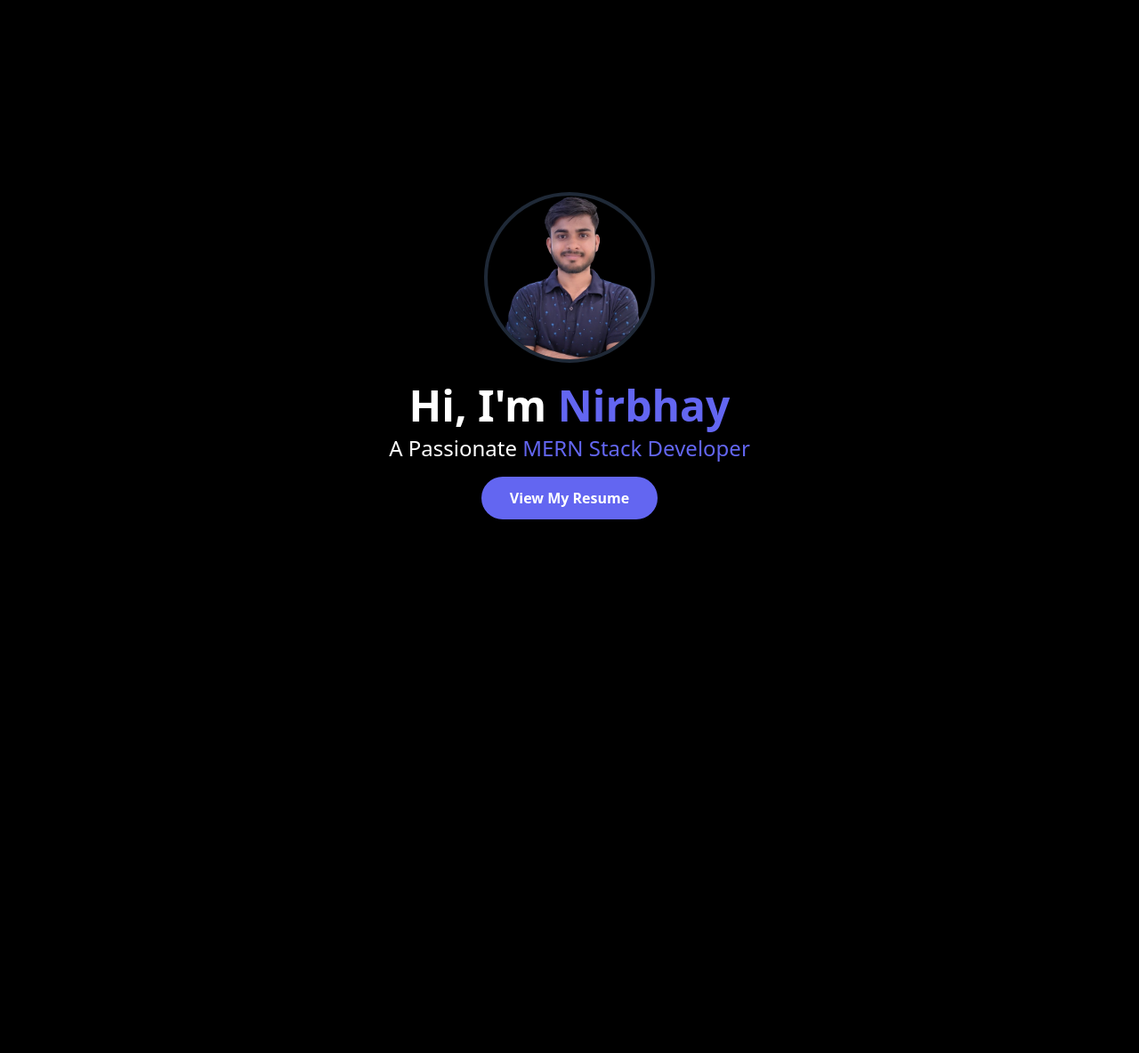
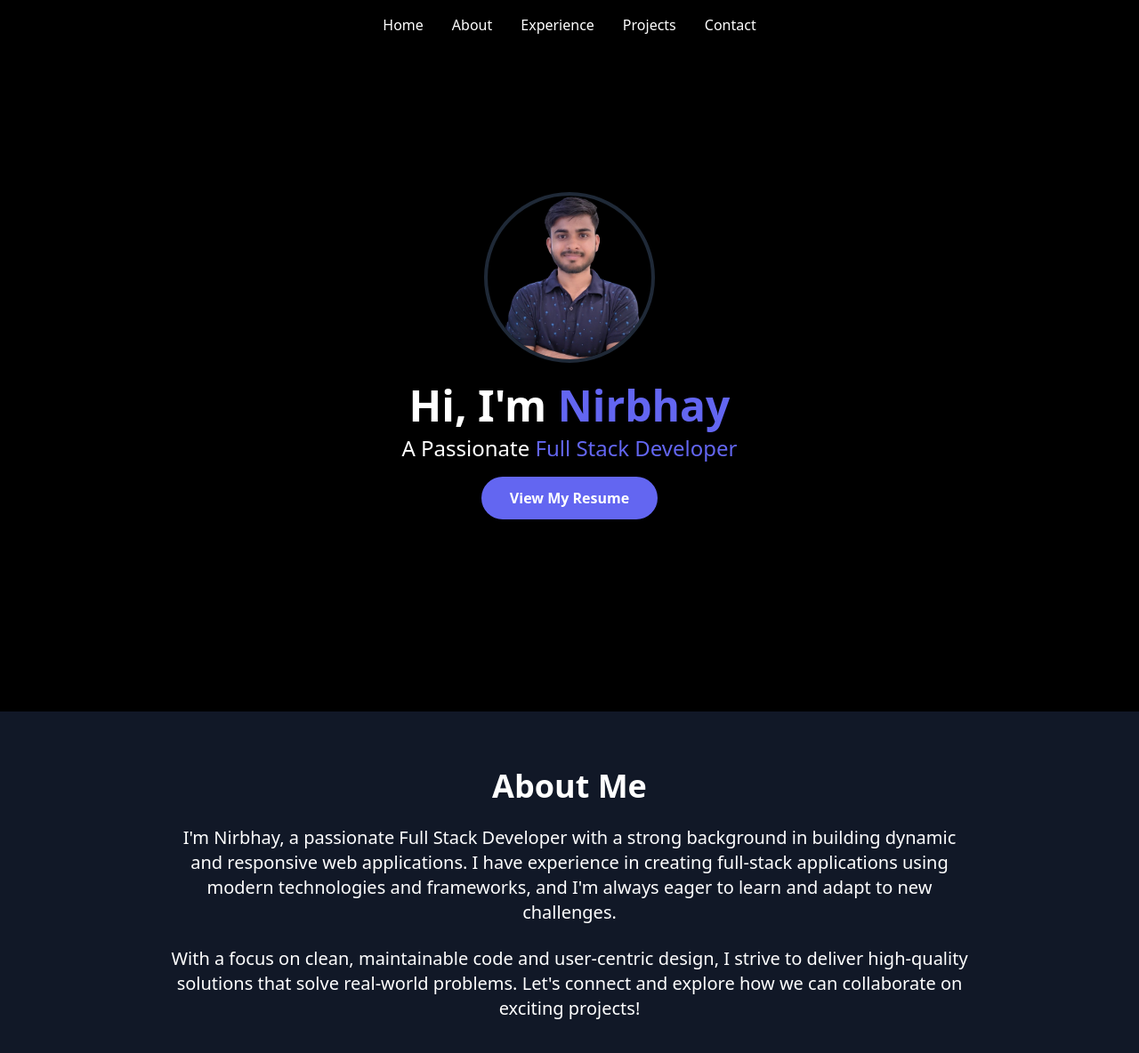
Before and after one commit to NirbhaySingh74/portfoio, a React (Vite) app: page / in a window 1280 px wide. Shown: the top 1184 px of the page at 89% size. Before the commit the page ends 800 px from the top, so only its background shows below. Built offline with nearby package versions, Linux system fonts and the light colour scheme.

Commit message:
About Part completed!!

```diff
--- a/src/App.tsx
+++ b/src/App.tsx
@@ -1,10 +1,14 @@
 import "./App.css";
+import About from "./components/About";
+import Header from "./components/Header";
 import Hero from "./components/Hero";
 
 function App() {
   return (
     <>
+      <Header />
       <Hero />
+      <About />
     </>
   );
 }
--- /dev/null
+++ b/src/components/About.tsx
@@ -0,0 +1,26 @@
+import React from "react";
+
+const About: React.FC = () => {
+  return (
+    <section id="about" className="bg-gray-900 text-white py-16 px-4">
+      <div className="max-w-4xl mx-auto text-center">
+        <h2 className="text-3xl md:text-4xl font-bold mb-6">About Me</h2>
+        <p className="text-lg md:text-xl mb-6">
+          I'm Nirbhay, a passionate Full Stack Developer with a strong
+          background in building dynamic and responsive web applications. I have
+          experience in creating full-stack applications using modern
+          technologies and frameworks, and I'm always eager to learn and adapt
+          to new challenges.
+        </p>
+        <p className="text-lg md:text-xl">
+          With a focus on clean, maintainable code and user-centric design, I
+          strive to deliver high-quality solutions that solve real-world
+          problems. Let's connect and explore how we can collaborate on exciting
+          projects!
+        </p>
+      </div>
+    </section>
+  );
+};
+
+export default About;
--- /dev/null
+++ b/src/components/Header.tsx
@@ -0,0 +1,56 @@
+// src/components/Header.tsx
+
+import React from "react";
+
+const Header: React.FC = () => {
+  return (
+    <header className="w-full py-4 bg-black text-white flex justify-center items-center fixed top-0 left-0 z-10">
+      <nav>
+        <ul className="flex space-x-8">
+          <li>
+            <a
+              href="#home"
+              className="hover:text-indigo-500 transition duration-300"
+            >
+              Home
+            </a>
+          </li>
+          <li>
+            <a
+              href="#about"
+              className="hover:text-indigo-500 transition duration-300"
+            >
+              About
+            </a>
+          </li>
+          <li>
+            <a
+              href="#experience"
+              className="hover:text-indigo-500 transition duration-300"
+            >
+              Experience
+            </a>
+          </li>
+          <li>
+            <a
+              href="#projects"
+              className="hover:text-indigo-500 transition duration-300"
+            >
+              Projects
+            </a>
+          </li>
+          <li>
+            <a
+              href="#contact"
+              className="hover:text-indigo-500 transition duration-300"
+            >
+              Contact
+            </a>
+          </li>
+        </ul>
+      </nav>
+    </header>
+  );
+};
+
+export default Header;
--- a/src/components/Hero.tsx
+++ b/src/components/Hero.tsx
@@ -15,10 +15,10 @@ const Hero: React.FC = () => {
       </h1>
       <p className="text-lg md:text-2xl mb-4">
         A Passionate{" "}
-        <span className="text-indigo-500">MERN Stack Developer</span>
+        <span className="text-indigo-500">Full Stack Developer </span>
       </p>
       <a
-        href="https://drive.google.com/file/d/1rTYJhGVllAoBq5T9nYfr8ezuNveFZmpT/view?usp=sharing"
+        href="https://drive.google.com/file/d/1rTYJhGVllAoB5T9nYfr8ezuNveFZmpT/view?usp=sharing"
         target="_blank"
         rel="noopener noreferrer"
         className="bg-indigo-500 text-white font-semibold px-8 py-3 rounded-full shadow-md hover:bg-indigo-600 transition duration-300"
```
